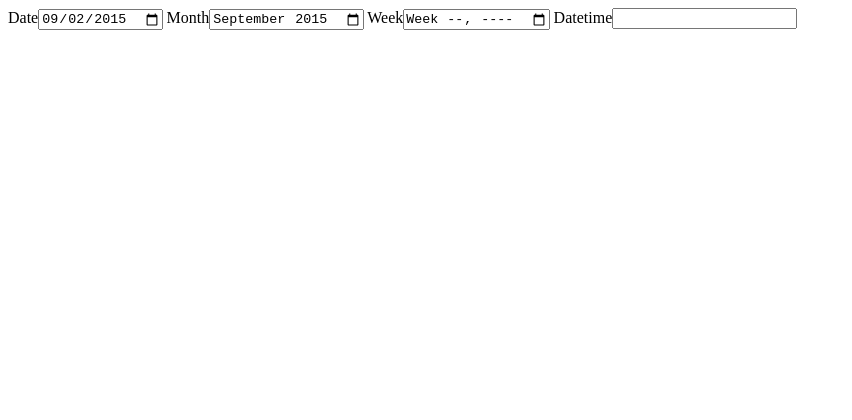
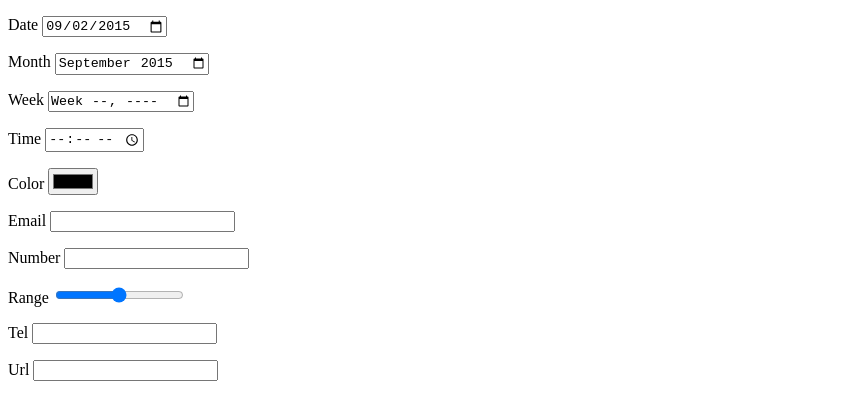
Before and after one commit to aaron-fe/aaron-fe.github.io, a plain HTML site: page demos/input/date.html in a window 1280 px wide. Shown: the whole page, without its empty margins (0-852 px from the left). Drawn offline with Linux system fonts and the light colour scheme.

Commit message:
add html5 input test

```diff
--- a/demos/input/date.html
+++ b/demos/input/date.html
@@ -6,9 +6,45 @@
     <meta name="viewport" content="width=device-width, initial-scale=1.0, maximum-scale=1.0, user-scalable=no">
 </head>
 <body>
-    <label for="date">Date</label><input id="date" name="date" type="date" value="2015-09-02">
-    <label for="month">Month</label><input id="month" name="month" type="month" value="2015-09">
-    <label for="week">Week</label><input id="week" name="week" type="week" value="2015-01">
-    <label for="datetime">Datetime</label><input id="datetime" name="datetime" type="datetime">
+    <p>
+        <label for="date">Date</label>
+        <input type="date" id="date" name="date" value="2015-09-02">
+    </p>
+    <p>
+        <label for="month">Month</label>
+        <input type="month" id="month" name="month" value="2015-09">
+    </p>
+    <p>
+        <label for="week">Week</label>
+        <input type="week" id="week" name="week">
+    </p>
+    <p>
+        <label for="time">Time</label>
+        <input type="time" id="time" name="time">
+    </p>
+    <p>
+        <label for="color">Color</label>
+        <input type="color" id="color" name="color">
+    </p>
+    <p>
+        <label for="email">Email</label>
+        <input type="email" id="email" name="email">
+    </p>
+    <p>
+        <label for="number">Number</label>
+        <input type="number" id="number" name="number">
+    </p>
+    <p>
+        <label for="range">Range</label>
+        <input type="range" id="range" name="range" min=0 max=100 step=2>
+    </p>
+    <p>
+        <label for="tel">Tel</label>
+        <input type="tel" id="tel" name="tel">
+    </p>
+    <p>
+        <label for="url">Url</label>
+        <input type="url" id="url" name="url">
+    </p>
 </body>
 </html>
```
